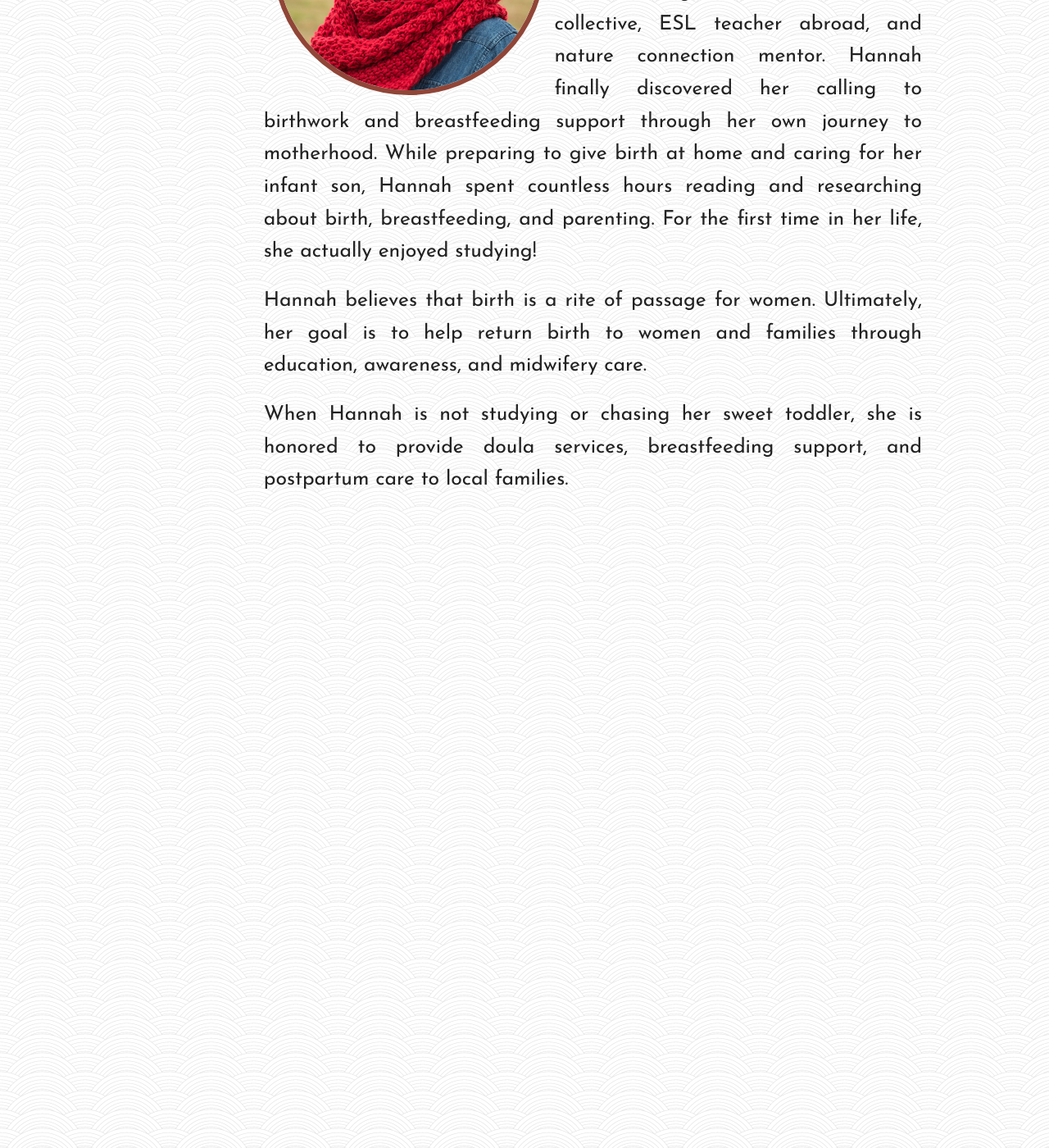
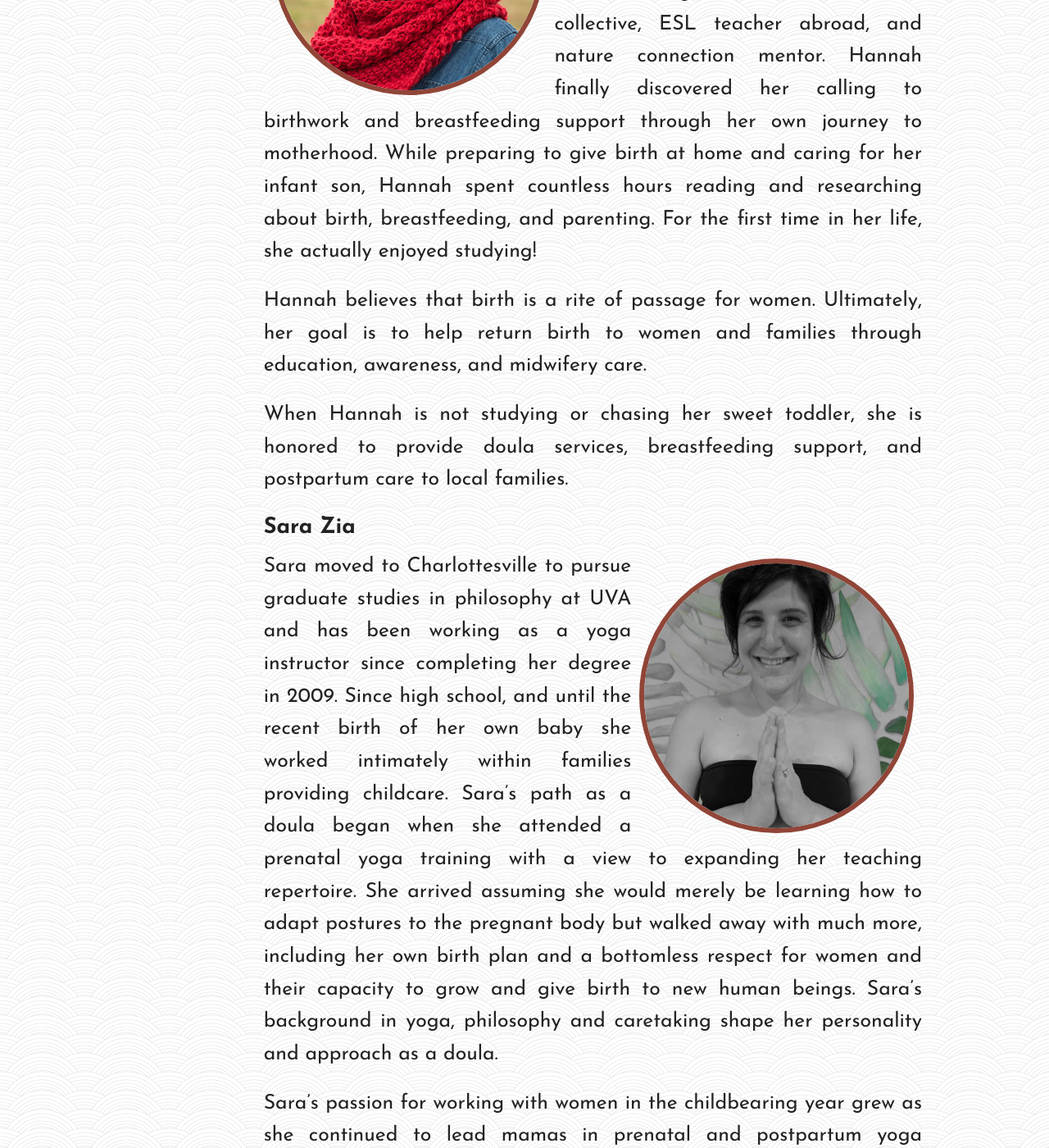
Before and after one commit to austinmbrown/bright-birthing, a Jekyll site: the page built from aboutus/index.html, in a window 1280 px wide and 1400 px high, scrolled down 2399 px. Shown: the whole window at 82% size. Built offline with Jekyll 4.4.1, drawn with Linux system fonts in a browser that asks for light colours; some of the changed text lies outside the part shown.

Commit message:
added sara to about us

```diff
--- a/aboutus/index.html
+++ b/aboutus/index.html
@@ -28,3 +28,14 @@ image: teamBB2.jpg
 <p>Hannah is a mother, student midwife, world traveller, and nature lover.  As an adventurous 20-something, she lived and worked all over the world in search of her life’s passion.  She tried on many hats including CEO of a restaurant collective, ESL teacher abroad, and nature connection mentor.  Hannah finally discovered her calling to birthwork and breastfeeding support through her own journey to motherhood.  While preparing to give birth at home and caring for her infant son, Hannah spent countless hours reading and researching about birth, breastfeeding, and parenting.  For the first time in her life, she actually enjoyed studying!</p>
 <p>Hannah believes that birth is a rite of passage for women. Ultimately, her goal is to help return birth to women and families through education, awareness, and midwifery care.</p>
 <p>When Hannah is not studying or chasing her sweet toddler, she is honored to provide doula services, breastfeeding support, and postpartum care to local families.</p>
+
+<h3>Sara Zia</h3>
+
+<img class="headshot right small-6 medium-5 columns" src="/images/headshot-sara.jpg">
+
+<p>Sara moved to Charlottesville to pursue graduate studies in philosophy at UVA and has been working as a yoga instructor since completing her degree in 2009. Since high school, and until the recent birth of her own baby she worked intimately within families providing childcare. Sara’s path as a doula began when she attended a prenatal yoga training with a view to expanding her teaching repertoire. She arrived assuming she would merely be learning how to adapt postures to the pregnant body but walked away with much more, including her own birth plan and a bottomless respect for women and their capacity to grow and give birth to new human beings. Sara’s background in yoga, philosophy and caretaking shape her personality and approach as a doula.</p>
+
+
+<p>Sara’s passion for working with women in the childbearing year grew as she continued to lead mamas in prenatal and postpartum yoga practice, putting her on a path to become a homebirth midwife. During her first year as a student midwife Sara experienced her own first pregnancy and became a mama when Sufi Grace was born. She would not change a thing about the way Sufi was born and is so proud of what she accomplished on that long, mystical morning. Sara wants to support women in birth such that they might look back on their experience with the same self-compassion, sense of empowerment and pride.</p>
+
+<p>Each birth Sara has attended to date has been an unprecedented gift; she cannot imagine not being on this path. Sara believes that every pregnant woman is the site of a new miracle, that birth is a sacred gift and an opportunity for spiritual transcendence. Sara is grateful and honored to be present with a woman in all her beauty as she claims her power, and then, at that miraculous intersection where soul meets body in breath--when a new baby, a new woman and a new family is born.</p>
```
Also changed, not shown: images/headshot-sara.jpg (added).
